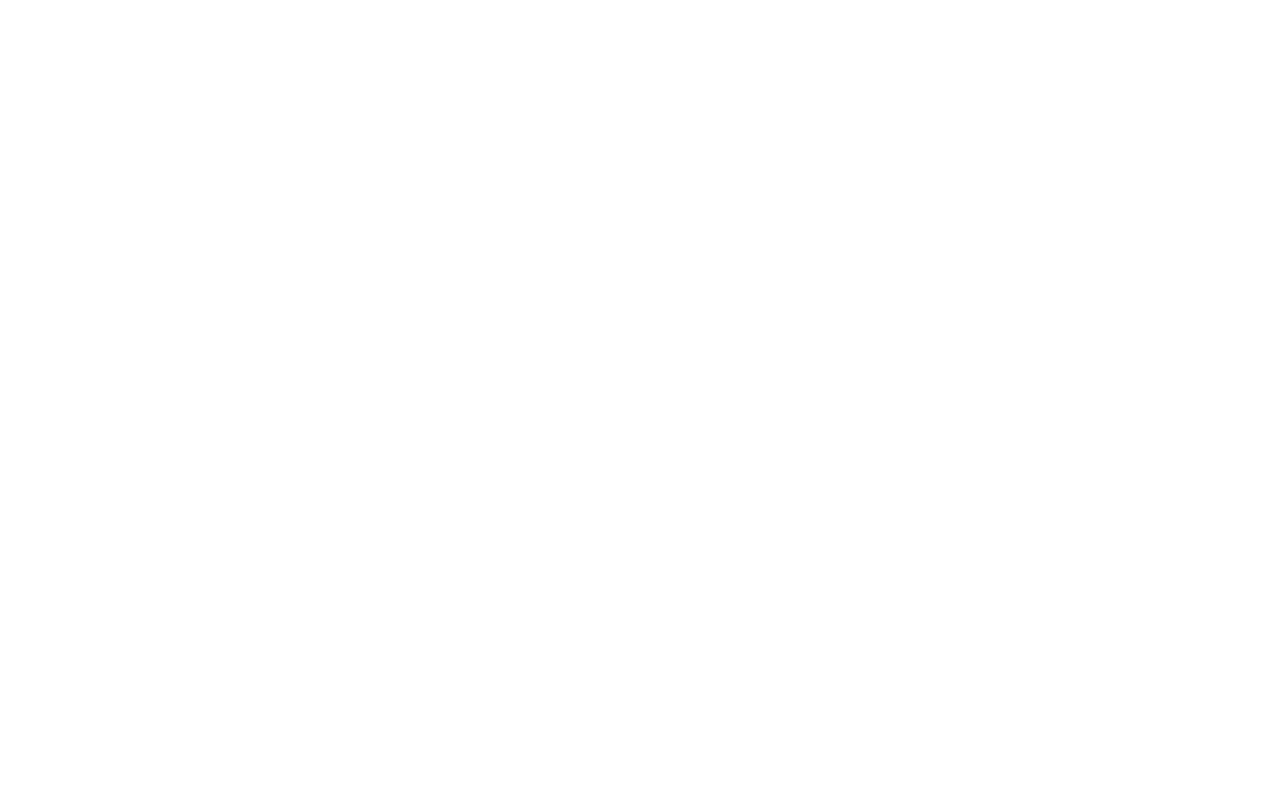
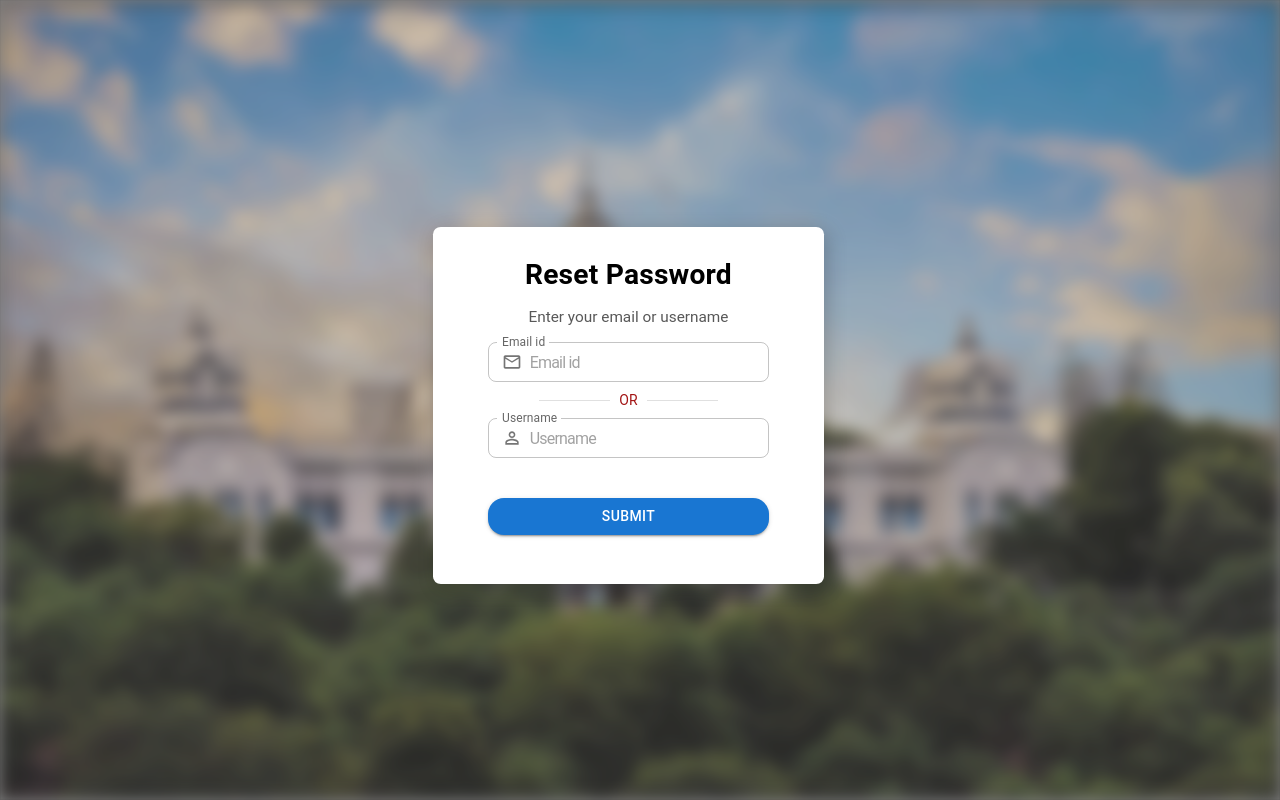
Before and after one commit to sairaj2059/College-Management-System, a React (Create React App) app in the folder frontend/: page /reset in a window 1280 px wide. Before the commit this address had no page. Built offline with nearby package versions, Linux system fonts and the light colour scheme.

Commit message:
addition of reset password page and pasgenot found page

```diff
--- a/frontend/src/App.js
+++ b/frontend/src/App.js
@@ -1,7 +1,9 @@
-import { Routes, Route,Navigate } from 'react-router-dom';
-import Login from './pages/Login';
-import Home from './pages/Home';
-import { useSelector } from 'react-redux';
+import { Routes, Route, Navigate } from "react-router-dom";
+import { useSelector } from "react-redux";
+import Login from "./pages/Login";
+import Home from "./pages/Home";
+import PageNotFound from "./pages/PageNotFound";
+import ResetPassword from "./pages/ResetPassword";
 
 function App() {
   const isLoggedIn = useSelector((state) => state.auth.isLoggedIn);
@@ -9,11 +11,15 @@
   return (
     <>
       <Routes>
-        <Route path='/home' element={<Home/>}></Route>
-        <Route path='/' element={ isLoggedIn ?<Navigate to ="/home"/>: <Login/>}/>
-        <Route path='/dashboard' element={<Home/>}></Route>
+        <Route path="/home" element={<Home />}></Route>
+        <Route
+          path="/"
+          element={isLoggedIn ? <Navigate to="/home" /> : <Login />}
+        />
+        <Route path="/dashboard" element={<Home />} />
+        <Route path="/reset" element={<ResetPassword />} />
+        <Route path="/pagenotfound" element={PageNotFound} />
       </Routes>
-
     </>
   );
 }
--- a/frontend/src/components/BrandingSignInPage.jsx
+++ b/frontend/src/components/BrandingSignInPage.jsx
@@ -20,7 +20,7 @@
 import axios from "axios";
 //import { useDispatch } from "react-redux";
 import { URL } from "../resources/Constants";
-import {useNavigate} from "react-router-dom";
+import { useNavigate } from "react-router-dom";
 
 const providers = [{ id: "credentials", name: "Password and Username" }]; //name creates two fields in the ui
 
@@ -114,9 +114,17 @@
 function ForgotPasswordLink() {
   return (
     <Box sx={{ display: "flex", justifyContent: "flex-end", width: "100%" }}>
-      <Link href="/" variant="body2" sx={{
-    color:"black",textDecoration:"none",
-  }}>
+      <Link
+        href="/reset"
+        variant="body2"
+        sx={{
+          color: "black",
+          textDecoration: "none",
+          "&:hover": {
+            color: "blue",
+          },
+        }}
+      >
         Forgot password?
       </Link>
     </Box>
@@ -141,15 +149,12 @@
   ),
 };
 
-
-
 export default function BrandingSignInPage() {
   const Theme = useTheme();
   const Noop = () => null; //rendering no component
   const navigate = useNavigate();
 
   const SignIn = async (provider, formData) => {
-
     //call api here
     const username = formData.get("username");
     const password = formData.get("password");
@@ -158,7 +163,7 @@
     console.log(`Password: ${password}`);
 
     try {
-      const response = await axios.post(URL + '/login', {
+      const response = await axios.post(URL + "/login", {
         username,
         password,
       });
--- /dev/null
+++ b/frontend/src/components/MultilineTextFields.jsx
@@ -0,0 +1,147 @@
+import * as React from "react";
+import Box from "@mui/material/Box";
+import TextField from "@mui/material/TextField";
+import Button from "@mui/material/Button";
+import { Typography, InputAdornment } from "@mui/material";
+import Divider from "@mui/material/Divider";
+import { styled } from "@mui/material/styles";
+import PersonOutlineOutlinedIcon from "@mui/icons-material/PersonOutlineOutlined";
+import MailOutlineOutlinedIcon from "@mui/icons-material/MailOutlineOutlined";
+import "../resources/css/multiline.css";
+
+const Root = styled("div")(({ theme }) => ({
+  width: "60%",
+  ...theme.typography.body2,
+  color: theme.palette.text.secondary,
+  "& > :not(style) ~ :not(style)": {
+    marginTop: theme.spacing(1),
+  },
+}));
+
+export default function MultilineTextFields() {
+  return (
+    <Box
+      component="form"
+      sx={{
+        "& .MuiTextField-root": { m: 1, width: "22vw" },
+        backgroundColor: "white",
+        display: "flex",
+        flexDirection: "column",
+        alignItems: "center",
+        justifyContent: "space-around",
+        width: "26vw",
+        height: "38vh",
+        borderRadius: "2%",
+        minWidth: "150px",
+        minHeight: "200px",
+        boxShadow: "4px 4px 20px rgba(0, 0, 0, 0.2)",
+        padding: "1.4rem 1.8rem 1.9rem 1.8rem",
+        gap: "1rem",
+      }}
+      noValidate
+      autoComplete="off"
+    >
+      <Box
+        sx={{
+          display: "flex",
+          flexDirection: "column",
+          alignItems: "center",
+          justifyContent: "center",
+          textAlign: "center",
+          gap: "2",
+        }}
+      >
+        <div
+          style={{
+            fontFamily: "Roboto,sansSerif",
+            display: "flex",
+            flexDirection: "column",
+            justifyContent: "flex-start",
+            gap: "1em",
+            marginBottom: "0.5em",
+          }}
+        >
+          <Typography
+            variant="h4"
+            sx={{
+              fontWeight: "bolder",
+              fontSize: "clamp(1.5rem, 2.2vw, 2.6rem)",
+            }}
+          >
+            Reset Password
+          </Typography>
+          <Typography
+            variant="h9"
+            sx={{
+              color: "rgb(88, 88, 88)",
+              fontSize: "clamp(0.75rem, 1.2vw, 1.5rem)",
+            }}
+          >
+            Enter your email or username
+          </Typography>
+        </div>
+
+        <div>
+          <TextField
+            id="Rst_email"
+            label="Email id"
+            placeholder="Email id"
+            size="small"
+            type="email"
+            required
+            slotProps={{
+              inputLabel: {
+                required: false,
+              },
+              input: {
+                style: {
+                  borderRadius: "16px",
+                },
+                startAdornment: (
+                  <InputAdornment position="start">
+                    <MailOutlineOutlinedIcon sx={{ fontSize: 20 }} />
+                  </InputAdornment>
+                ),
+              },
+            }}
+          />
+        </div>
+        <Root>
+          <Divider>OR</Divider>
+        </Root>
+        <div>
+          <TextField
+            id="Rst_username"
+            label="Username"
+            placeholder="Username"
+            size="small"
+            type="text"
+            required
+            slotProps={{
+              inputLabel: {
+                required: false,
+              },
+              input: {
+                style: {
+                  borderRadius: "16px",
+                },
+                startAdornment: (
+                  <InputAdornment position="start">
+                    <PersonOutlineOutlinedIcon sx={{ fontSize: 20 }} />
+                  </InputAdornment>
+                ),
+              },
+            }}
+          />
+        </div>
+      </Box>
+      <Button
+        variant="contained"
+        size="medium"
+        sx={{ width: "22vw", borderRadius: "16px", marginBottom: "0.8em" }}
+      >
+        Submit
+      </Button>
+    </Box>
+  );
+}
--- /dev/null
+++ b/frontend/src/pages/PageNotFound.jsx
@@ -0,0 +1,9 @@
+import React from 'react'
+
+const PageNotFound = () => {
+  return (
+    <div>PageNotFound</div>
+  )
+}
+
+export default PageNotFound
--- /dev/null
+++ b/frontend/src/pages/ResetPassword.jsx
@@ -0,0 +1,24 @@
+import MultilineTextFields from "../components/MultilineTextFields";
+import "../resources/css/Login.css";
+
+const ResetPassword = () => {
+  return (
+    <div className="SignInBox">
+      <div className="background"></div>
+      <div className="login_wrapper">
+        <div
+          className="BrandingSignInPageWrapper "
+          style={{
+            display: "flex",
+            alignItems: "center",
+            justifyContent: "center",
+          }}
+        >
+          <MultilineTextFields />
+        </div>
+      </div>
+    </div>
+  );
+};
+
+export default ResetPassword;
--- a/frontend/src/resources/css/Login.css
+++ b/frontend/src/resources/css/Login.css
@@ -92,7 +92,7 @@
 }
 
 .message-holder p {
-  font-size: 2.5rem;
+  font-size: 2.6rem;
   font-family: MessageFont;
   color: black;
   display: flex;
@@ -103,12 +103,12 @@
 }
 
 #author {
-  font-size: 1.5rem;
+  font-size: 1.6rem;
   font-weight: bolder;
 }
 
 #place{
-  font-size: 1.3rem;
+  font-size: 1.4rem;
 }
 
 .css-bfm88r {
@@ -155,6 +155,10 @@
   background-color: rgba(15, 14, 14, 0.929) !important;
 }
 
+.css-t27b17-MuiButtonBase-root-MuiButton-root-MuiLoadingButton-root:hover{
+  background-color: rgba(25, 118, 210, 1)!important;
+}
+
 .css-4bojcr-MuiInputBase-root-MuiOutlinedInput-root,
 .css-1mnoz6i-MuiInputBase-root-MuiOutlinedInput-root {
   border-radius: 8px !important;
--- /dev/null
+++ b/frontend/src/resources/css/multiline.css
@@ -0,0 +1,3 @@
+.css-1nxq1zc {
+ color: rgb(163 21 21) !important;
+}
```
Also changed, not shown: frontend/src/pages/Login.jsx (+4 -5 lines).
